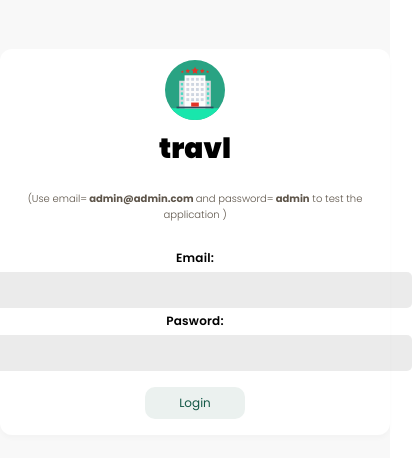
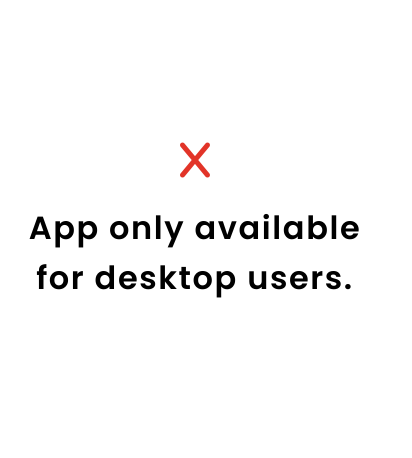
Before and after one commit to pabloherrerof/Hotel-Miranda-Dashboard, a React (Create React App) app: page /Hotel-Miranda-Dashboard/rooms in a window 390 px wide. Before the commit this address led to /Hotel-Miranda-Dashboard/login. Shown: the part 180-638 px from the top of the page, 412 px wide, since content can reach past the window. Built offline with nearby package versions, Linux system fonts and the light colour scheme; no server answers.

Commit message:
error on mobile devices

```diff
--- a/src/App.js
+++ b/src/App.js
@@ -1,4 +1,4 @@
-import React, { useReducer } from "react";
+import React, { useEffect, useReducer, useState } from "react";
 import { BrowserRouter, Routes, Route, Navigate } from "react-router-dom";
 import { Dashboard } from "./pages/Dashboard/Dashboard";
 import { Bookings } from "./pages/Booking/Bookings";
@@ -15,6 +15,7 @@ import { Layout } from "./components/Layout/Layout";
 import { SingleRoom } from "./pages/Rooms/SingleRoom";
 import { UserContext } from "./components/UserContext";
 import { ToastContainer } from "react-toastify";
+import { ErrorPageMobile } from "./pages/ErrorPage/ErrorPageMobile";
 
 export const loginLocalValue = localStorage.getItem("login");
 
@@ -35,6 +36,27 @@ const reducer = (state, action) => {
 
 function App() {
   const [state, dispatch] = useReducer(reducer, initialState);
+  const [windowWidth, setWindowWidth] = useState(window.innerWidth);
+
+  useEffect(() => {
+    const handleResize = () => {
+      setWindowWidth(window.innerWidth);
+    };
+
+    window.addEventListener('resize', handleResize);
+
+    return () => {
+      window.removeEventListener('resize', handleResize);
+    };
+  }, []);
+
+
+
+  if(windowWidth < 1000){
+    return(
+      <ErrorPageMobile/>
+    )
+  } else
   return (
     <>
       <UserContext.Provider value={{ state, dispatch }}>
--- a/src/pages/ErrorPage/ErrorPage.jsx
+++ b/src/pages/ErrorPage/ErrorPage.jsx
@@ -7,8 +7,16 @@ export const ErrorPage = (props) => {
   const onClickHandler = () => {
     window.location.reload()
   };
-
-if(props.error){
+if(props.mobile){
+  return (
+    <>
+      <ErrorWrapper>
+        <i className="errorSearchIcon fa-solid fa-x fa-beat fa-2xl"></i>{" "}
+        <h1>App only available for desktop users.</h1>
+      </ErrorWrapper>
+    </>
+  );
+} else if(props.error){
     return (
       <>
         <ErrorWrapper>
--- /dev/null
+++ b/src/pages/ErrorPage/ErrorPageMobile.jsx
@@ -0,0 +1,13 @@
+import { ErrorWrapper } from "./ErrorPageStyled";
+
+export const ErrorPageMobile = (props) => {
+
+    return (
+      <>
+        <ErrorWrapper>
+          <i className="errorSearchIcon fa-solid fa-x fa-beat fa-2xl"></i>{" "}
+          <h1>App only available for desktop users.</h1>
+        </ErrorWrapper>
+      </>
+    );
+  }
--- a/src/pages/ErrorPage/ErrorPageStyled.jsx
+++ b/src/pages/ErrorPage/ErrorPageStyled.jsx
@@ -4,6 +4,7 @@ export const ErrorWrapper = styled.div`
   display: flex;
   height: 100vh;
   width: 100vw;
+
   justify-content: center;
   align-items: center;
   flex-direction: column;
@@ -13,7 +14,7 @@ export const ErrorWrapper = styled.div`
     font-family: "Poppins";
     font-style: normal;
     font-weight: 600;
-    line-height: 29px;
+    line-height: 50px;
     letter-spacing: 0.05em;
     font-size: 2em;
   }
```
